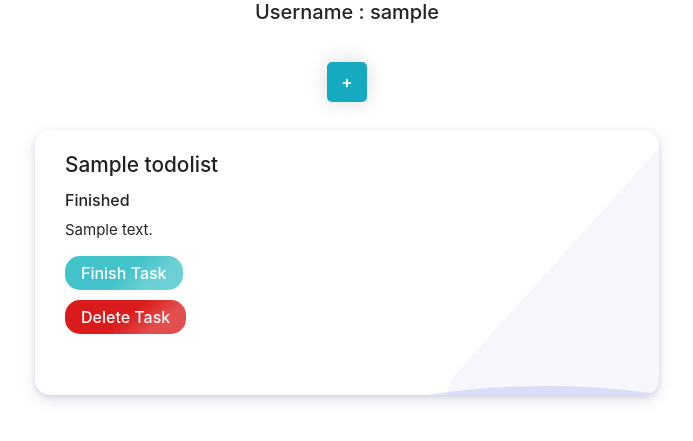
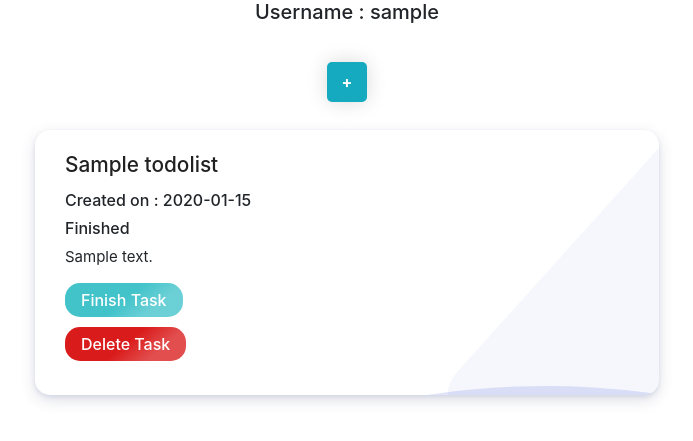
Before and after one commit to fahmisf19/pbp-assignment, a Django app: page /todolist/ in a window 1280 px wide. Shown: the part 66-507 px from the top of the page, without its empty margins (293-986 px from the left). Run offline with Django 4.2, Linux system fonts and the light colour scheme; a user stored in the database is signed in; tables that the repository leaves empty hold one stand-in row (values such as "Sample post"); some libraries are stand-ins or nearby versions.

Commit message:
fix: forget to add date of the task

```diff
--- a/todolist/templates/todolist.html
+++ b/todolist/templates/todolist.html
@@ -35,6 +35,7 @@
               <div class="hover_color_bubble"></div>
               <div class="title">
                 <h3>{{task.title}}</h3>
+                <h6>Created on : {{task.date}}</h6>
                 <h6>{{task.finish}}</h6>
               </div>
               <div class="description">
```
